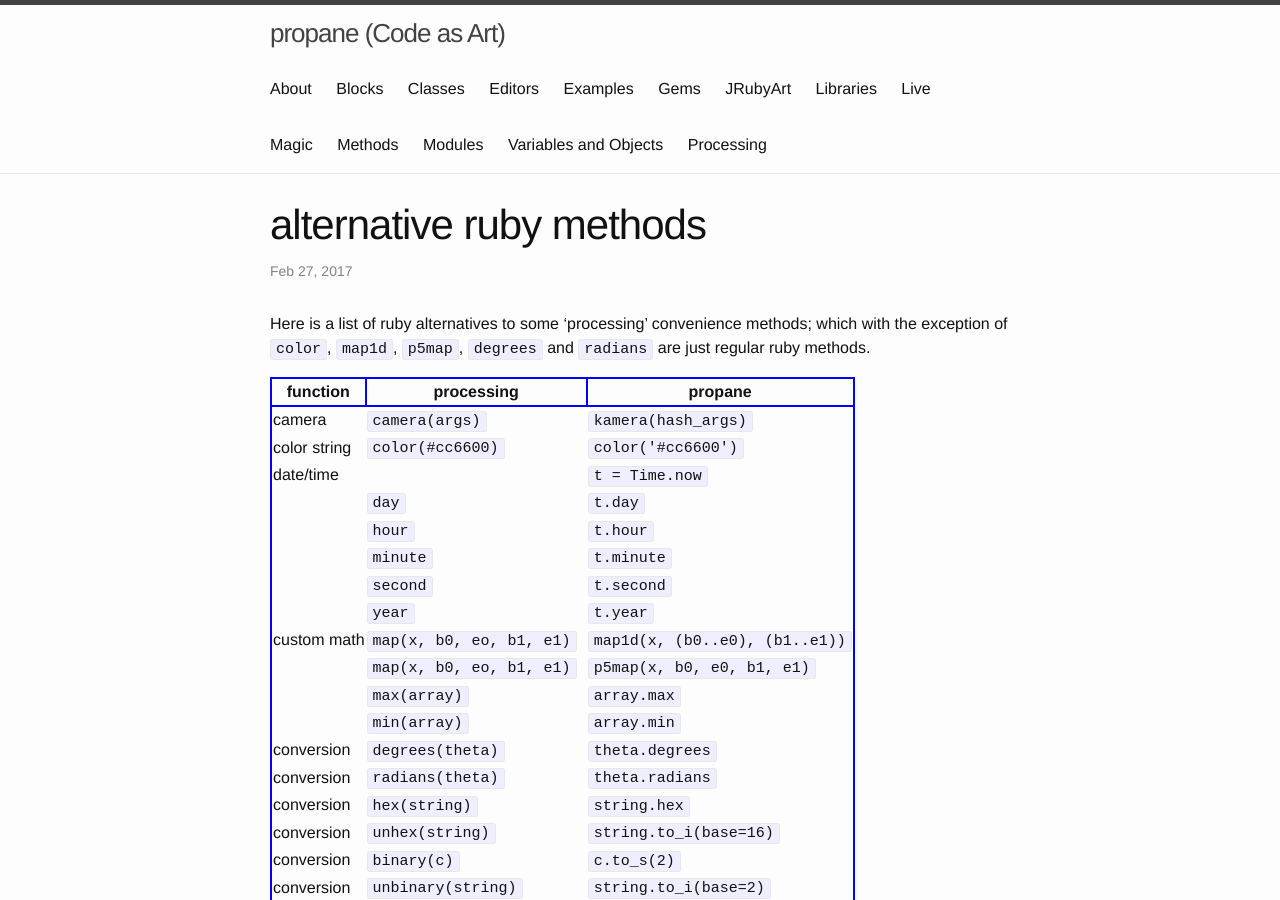
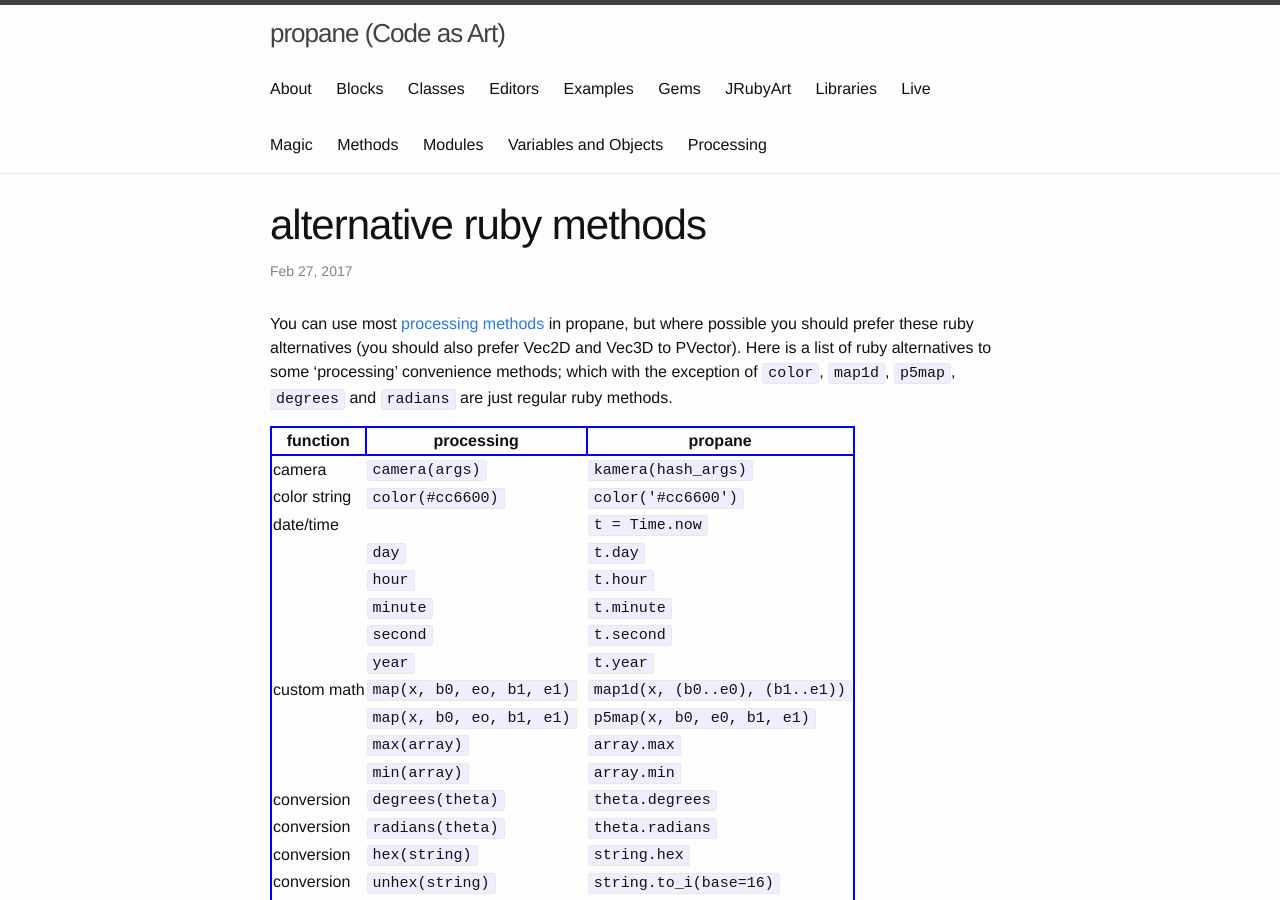
Before and after one commit to ruby-processing/propane, a Jekyll site: the page built from _methods/alternative_methods.md, in a window 1280 px wide and 900 px high. Built offline with Jekyll 4.4.1, drawn with Linux system fonts in a browser that asks for light colours.

Commit message:
processing ref link

```diff
--- a/_methods/alternative_methods.md
+++ b/_methods/alternative_methods.md
@@ -13,6 +13,7 @@ th{
     border:2px solid #0000FF;
 }
 </style>
+You can use most [processing methods][processing] in propane, but where possible you should prefer these ruby alternatives (you should also prefer Vec2D and Vec3D to PVector).
 Here is a list of ruby alternatives to some 'processing' convenience methods; which with the exception of `color`, `map1d`, `p5map`, `degrees` and `radians` are just regular ruby methods.
 
 |function       |processing            |propane           |
@@ -58,3 +59,4 @@ For example of `kamera` usage see [kamera][kamera]. To use `selectInput` see lin
 [timestamp]:https://monkstone.github.io/timestamp/
 [clock]:https://github.com/ruby-processing/JRubyArt-examples/blob/master/processing_app/library/fastmath/clock.rb
 [kamera]:https://github.com/ruby-processing/JRubyArt-examples/blob/master/processing_app/basics/camera/kmove_eye.rb
+[processing]:https://processing.org/reference/
```
